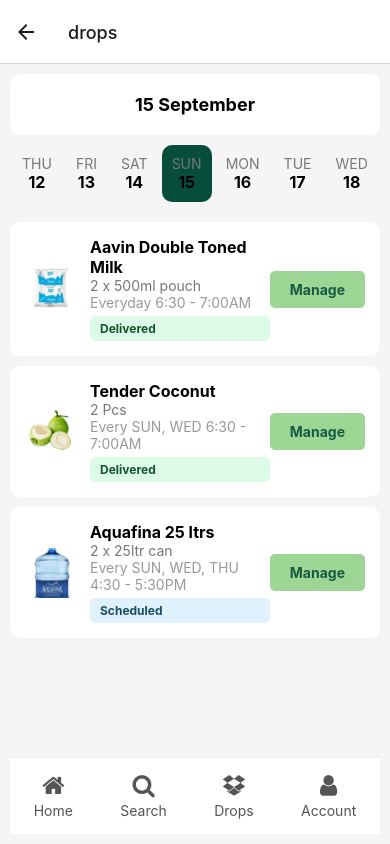
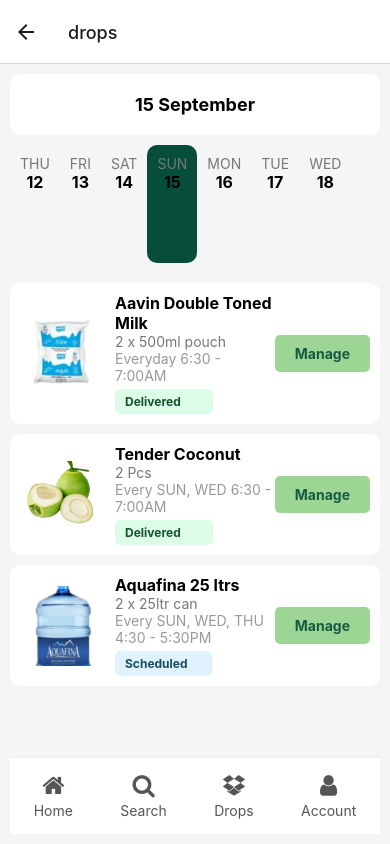
Before and after one commit to sabithaece/DailyDrops, a React Native app: screen /drops in a window 390 px wide. Built offline with nearby package versions, Linux system fonts and the light colour scheme.

Commit message:
last changes

```diff
--- a/screen/DropsScreen.js
+++ b/screen/DropsScreen.js
@@ -9,6 +9,8 @@
 } from "react-native";
 import { useNavigation } from "@react-navigation/native";
 import Icon from "react-native-vector-icons/FontAwesome";
+
+
 
 const DropsScreen = () => {
   const navigation = useNavigation();
@@ -55,8 +57,8 @@
         <Text style={styles.headerText}>15 September</Text>
       </View>
 
-      {/* Date row */}
-      <View style={styles.dateRow}>
+      {/* Scrollable Date row */}
+      <ScrollView horizontal={true} showsHorizontalScrollIndicator={false} style={styles.dateRow}>
         {dates.map((date, index) => (
           <TouchableOpacity
             key={index}
@@ -66,7 +68,7 @@
             <Text style={styles.dateText}>{date}</Text>
           </TouchableOpacity>
         ))}
-      </View>
+      </ScrollView>
 
       {/* Product list */}
       <ScrollView style={styles.productList}>
@@ -152,7 +154,6 @@
   },
   dateRow: {
     flexDirection: "row",
-    justifyContent: "space-around",
     marginBottom: 10,
   },
   dateItem: {
@@ -178,14 +179,14 @@
   productItem: {
     flexDirection: "row",
     backgroundColor: "#fff",
-    padding: 15,
+    padding: 10,
     marginBottom: 10,
     borderRadius: 10,
     alignItems: "center",
   },
   productImage: {
-    width: 50,
-    height: 50,
+    width: 80,
+    height: 80,
     marginRight: 15,
   },
   productDetails: {
@@ -212,16 +213,20 @@
   delivered: {
     backgroundColor: "#dcfce7",
     color: "#14532d",
+    width : 98
+
   },
   scheduled: {
     backgroundColor: "#e0f2fe",
     color: "#164e63",
+    width : 97
   },
   manageButton: {
     backgroundColor: "#9dd694",
     paddingVertical: 10,
     paddingHorizontal: 20,
     borderRadius: 5,
+    // marginTop: 10,
   },
   manageButtonText: {
     color: "#155b44",
--- a/screen/HomeScreen.js
+++ b/screen/HomeScreen.js
@@ -138,26 +138,18 @@
     flexDirection: "row",
     alignItems: "center",
     padding: 20,
-    backgroundColor: "#E8F7E6",
+    backgroundColor: "#ffffff",
+    borderRadius: 10,
+    borderColor: "#b2dfab",
   },
   bannerImage: { width: 80, height: 120, resizeMode: "contain" },
   bannerTextContainer: { marginLeft: 10 },
   bannerTitle: { fontSize: 20, fontWeight: "bold", color: "#2E7D32" },
   bannerSubtitle: { fontSize: 16, color: "#555" },
   bannerDescription: { fontSize: 14, color: "#888", marginTop: 5 },
-  subscribeButton: {
-    marginTop: 10,
-    padding: 10,
-    backgroundColor: "#d1fae5",
-    borderRadius: 5,
-  },
+  subscribeButton: {marginTop: 10,padding: 10,backgroundColor: "#d1fae5", borderRadius: 5,},
   subscribeButtonText: { color: "#", fontSize: 16, textAlign: "center" },
-  sectionTitle: {
-    fontSize: 18,
-    fontWeight: "bold",
-    paddingHorizontal: 20,
-    paddingVertical: 10,
-  },
+  sectionTitle: {fontSize: 18,fontWeight: "bold", paddingHorizontal: 20, paddingVertical: 10,},
   flatListContent: { paddingHorizontal: 10 },
   item: { flex: 1, alignItems: "center", padding: 10 },
   itemImage: { width: 60, height: 60, resizeMode: "contain" },
--- a/screen/SreachScreen.js
+++ b/screen/SreachScreen.js
@@ -11,8 +11,8 @@
 } from "react-native";
 import Icon from "react-native-vector-icons/FontAwesome";
 
+const ProductCard = ({ title, price, imageUrl, onSubscribe }) => (
 
-const ProductCard = ({ title, price, imageUrl, onSubscribe }) => (
   <View style={styles.card}>
     <Image source={imageUrl} style={styles.image} />
     <View style={styles.info}>
@@ -30,19 +30,19 @@
     id: "1",
     title: "Aavin Milk",
     price: "₹20/500ml",
-    imageUrl: require("../assets/aavinmilk.png"), // Fixed for local image
+    imageUrl: require("../assets/aavinmilk.png"),
   },
   {
     id: "2",
     title: "Arokya Milk",
     price: "₹21/500ml",
-    imageUrl: require("../assets/arokyamilk.png"), // Fixed for local image
+    imageUrl: require("../assets/arokyamilk.png"),
   },
   {
     id: "3",
     title: "Bisleri Water Can",
     price: "₹77/25ltr Can",
-    imageUrl: require("../assets/bisleri.png"), // Fixed for local image
+    imageUrl: require("../assets/bisleri.png"),
   },
 ];
 
@@ -55,7 +55,10 @@
 const SearchScreen = ({ navigation }) => {
   const [searchQuery, setSearchQuery] = useState("");
   const [filteredProducts, setFilteredProducts] = useState(products);
-
+const [activeTab, setActiveTab] = useState("Daily");
+ const handleTabPress = (tab) => {
+   setActiveTab(tab);
+ };
   const handleSearch = (text) => {
     setSearchQuery(text);
     const filtered = products.filter((product) =>
@@ -88,6 +91,41 @@
         value={searchQuery}
         onChangeText={handleSearch}
       />
+
+      {/* Header Section */}
+      <View style={styles.header}>
+        <TouchableOpacity
+          style={[styles.tab, activeTab === "Daily" && styles.activeTab]}
+          onPress={() => handleTabPress("Daily")}
+        >
+          <Text style={styles.tabText}>Daily</Text>
+        </TouchableOpacity>
+
+        <TouchableOpacity
+          style={[styles.tab, activeTab === "Groceries" && styles.activeTab]}
+          onPress={() => handleTabPress("Groceries")}
+        >
+          <Text style={styles.tabText}>Groceries</Text>
+        </TouchableOpacity>
+
+        <TouchableOpacity
+          style={[
+            styles.tab,
+            activeTab === "Other Services" && styles.activeTab,
+          ]}
+          onPress={() => handleTabPress("Other Services")}
+        >
+          <Text style={styles.tabText}>Other Services</Text>
+        </TouchableOpacity>
+
+        <TouchableOpacity
+          style={[styles.tab, activeTab === "Newly In" && styles.activeTab]}
+          onPress={() => handleTabPress("Newly In")}
+        >
+          <Text style={styles.tabText}>Newly In</Text>
+        </TouchableOpacity>
+      </View>
+
 
       <ScrollView style={styles.scrollViewContent}>
         {/* Section: What Are You Running Low On */}
@@ -246,6 +284,37 @@
   },
   navItem: { alignItems: "center" },
   navText: { fontSize: 14, color: "#554" },
+
+  container: {
+    flex: 1,
+    backgroundColor: "#f5f5f5",
+  },
+  header: {
+    flexDirection: "row",
+    justifyContent: "space-around",
+    backgroundColor: "#fff",
+    paddingVertical: 10,
+    borderBottomColor: "#ddd",
+    borderBottomWidth: 1,
+  },
+  tab: {
+    paddingVertical: 10,
+    paddingHorizontal: 20,
+  },
+  activeTab: {
+    borderBottomWidth: 2,
+    borderBottomColor: "#4CAF50",
+  },
+  tabText: {
+    fontSize: 16,
+    color: "#555",
+    fontWeight: "bold",
+  },
+  contentText: {
+    marginTop: 20,
+    textAlign: "center",
+    fontSize: 18,
+  },
 });
 
 export default SearchScreen;
```
